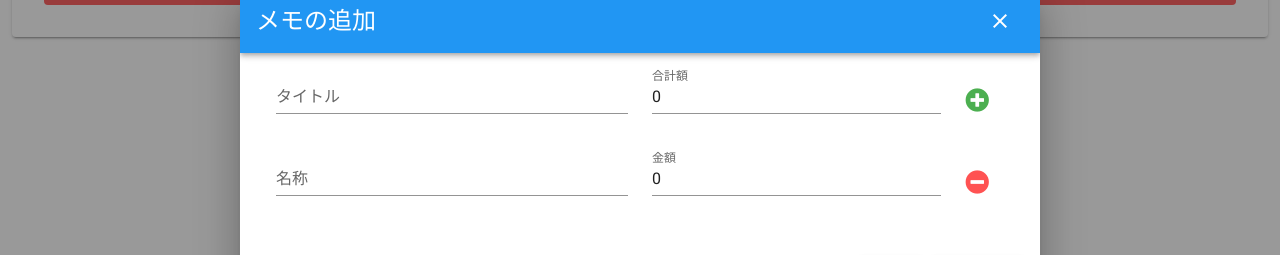
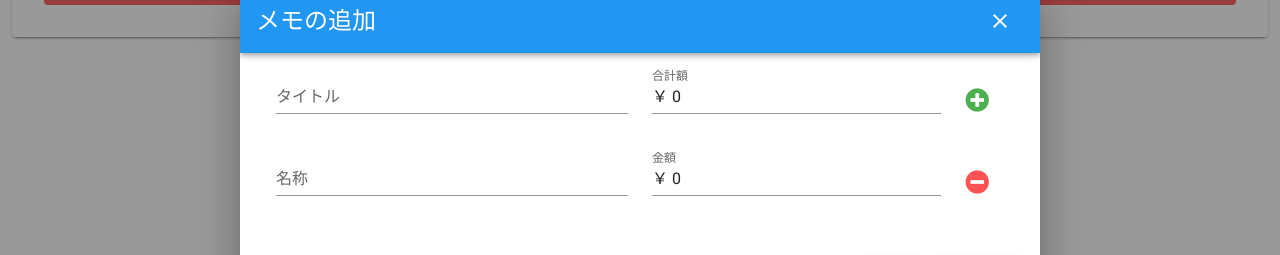
Before and after one commit to gn5r/memo, a Vue app: page /top in a window 1280 px wide. Both pictures are taken after a click on the button 1176 px from the left and 124 px from the top of the page. Shown: the part 255-510 px from the top of the page. Built offline with nearby package versions, Linux system fonts and the light colour scheme.

Commit message:
初版デプロイ

```diff
--- a/src/components/dialog/PaymentDialog.vue
+++ b/src/components/dialog/PaymentDialog.vue
@@ -1,5 +1,5 @@
 <template>
-  <v-dialog v-model="dialog" max-width="800">
+  <v-dialog v-model="dialog" persistent max-width="800">
     <v-card>
       <!-- ダイアログタイトル -->
       <v-card-title class="pa-0">
@@ -21,10 +21,10 @@
             <v-row align="center" justify="center">
               <!-- formで囲ってデータ追加時に入力チェックを行う -->
               <v-col cols="6">
-                <v-text-field label="タイトル" v-model="item.title"></v-text-field>
+                <v-text-field label="タイトル" v-model="item.title" :rules="rules.title" clearable></v-text-field>
               </v-col>
               <v-col cols="5">
-                <v-text-field label="合計額" v-model="totalCost" readonly></v-text-field>
+                <v-text-field label="合計額" v-model="totalCost" prefix="￥" readonly></v-text-field>
               </v-col>
               <v-col cols="1">
                 <v-icon color="success" @click="addData">fas fa-plus-circle</v-icon>
@@ -34,10 +34,10 @@
 
           <v-row align="center" justify="center" v-for="content in item.contents" :key="content.no">
             <v-col cols="6">
-              <v-text-field label="名称" v-model="content.text"></v-text-field>
+              <v-text-field label="名称" v-model="content.text" clearable></v-text-field>
             </v-col>
             <v-col cols="5">
-              <v-text-field label="金額" v-model="content.cost"></v-text-field>
+              <v-text-field label="金額" v-model="content.cost" prefix="￥" clearable></v-text-field>
             </v-col>
             <v-col cols="1">
               <v-icon color="error" @click="delData(content.no)">fas fa-minus-circle</v-icon>
@@ -87,6 +87,11 @@ export default {
           cost: 0
         }
       ]
+    },
+
+    // validation用ルール
+    rules: {
+      title: [v => (v || "").length > 0 || "タイトルは必須項目です"]
     }
   }),
 
@@ -108,7 +113,9 @@ export default {
 
     // 追加ボタン
     addContent() {
-      this.confirm("入力した内容でCookieに保存します。よろしいですか？", () => {
+      if (!this.$refs.form.validate()) return;
+
+      this.confirm("入力した内容でデータを追加します。よろしいですか？", () => {
         // syncしているdialogフラグをfalseにしてダイアログを閉じる
         this.$emit("update:dialog", false);
         // 入力したデータを親に返却
--- a/vue.config.js
+++ b/vue.config.js
@@ -4,23 +4,25 @@ module.exports = {
   // 開発中のサーバー設定
   devServer: {
     // ポートを80で起動
-    port: 80
+    port: 80,
   },
 
   // webpackの設定
   configureWebpack: {
     // Chrome or Firefoxでデバッグするための設定
-    devtool: "source-map"
+    devtool: "source-map",
   },
 
   // ビルド時の出力ディレクトリ名を変更
   outputDir: "docs/",
 
+  // 画像などのディレクトリパス
   assetsDir: "./",
-  publicPath: "",
+  // 本webアプリのurl的なやつ
+  publicPath: "./",
 
   // 画像ファイルなどにハッシュ値を付与しない
-  filenameHashing: false
+  filenameHashing: false,
 
   // pluginOptions: {
   //   cordovaPath: "src-cordova",
```
Also changed, not shown: 22 other files (tests, documents, lock files or other folders).
